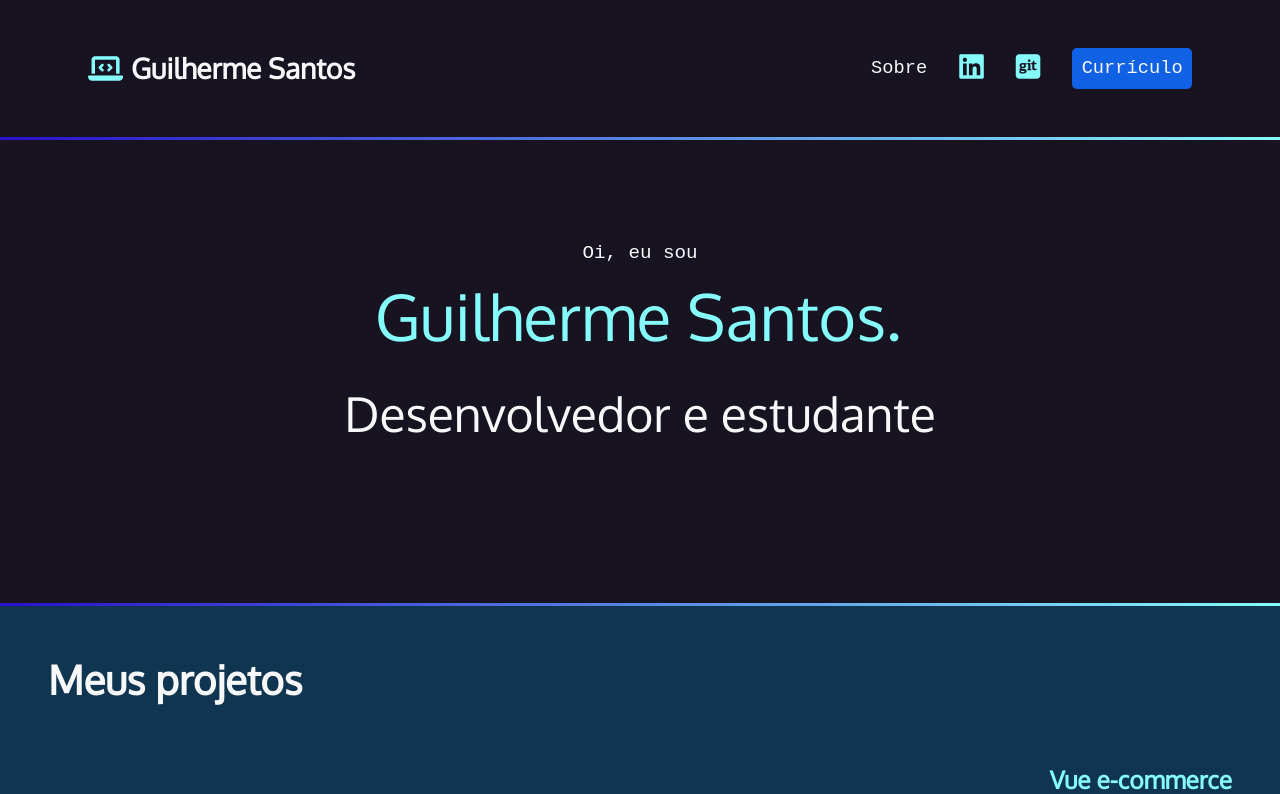
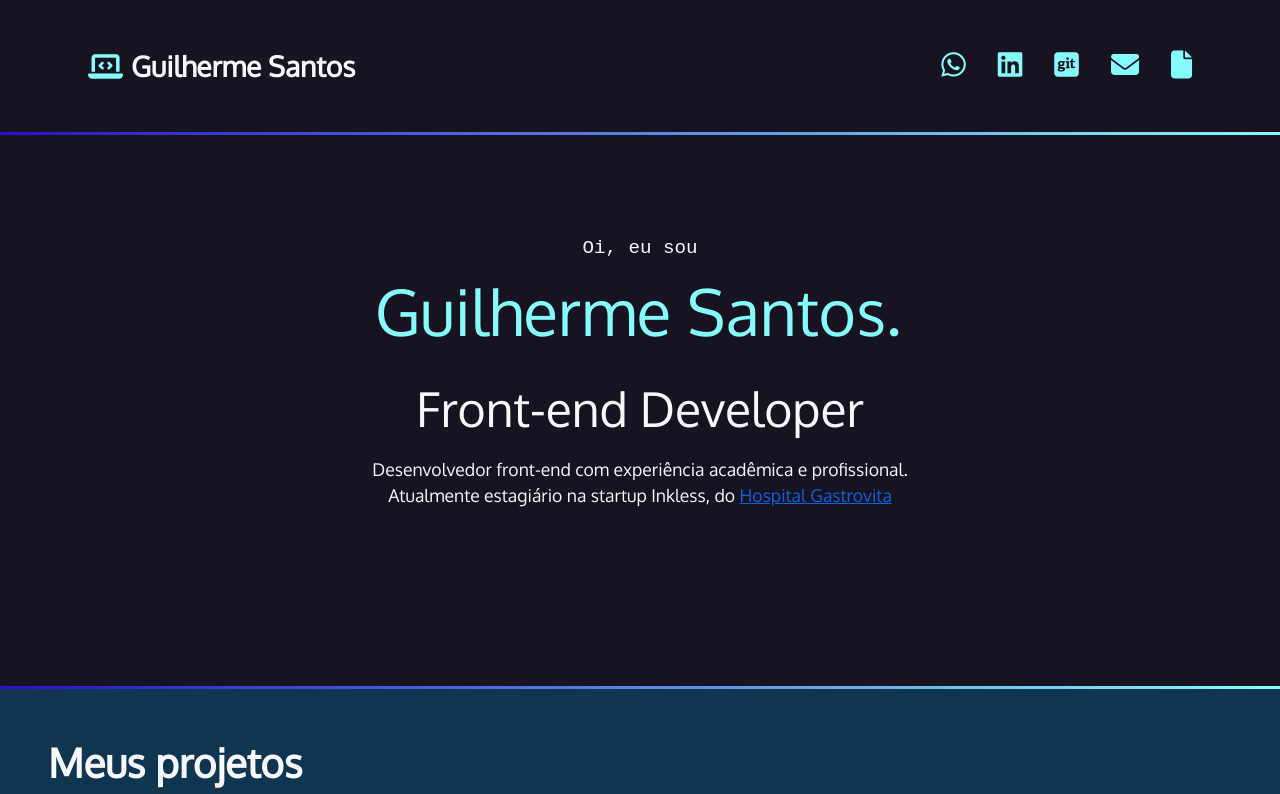
Before and after one commit to guisantosfr/portfolio, a React (Vite) app: page / in a window 1280 px wide. Shown: the top 794 px of the page. Built offline with nearby package versions, Linux system fonts and the light colour scheme; grey boxes are pictures that could not be loaded; a web font is replaced by a local one.

Commit message:
Ajustando header e intro

```diff
--- a/src/components/Header/index.jsx
+++ b/src/components/Header/index.jsx
@@ -1,11 +1,9 @@
 import { Link } from 'react-router-dom'
-
-import resume from '../../assets/Curriculo_GS.pdf'
 
 import './styles.css'
 
-function Header(){
-  return(
+function Header() {
+  return (
     <nav>
       <ul>
         <li>
@@ -17,24 +15,39 @@ function Header(){
           </h1>
         </li>
 
-      <li><Link to="/about">Sobre</Link></li>
+        <li>
+          <Link to="https://api.whatsapp.com/send?phone=5586988775657" target="_blank">
+            <span className="fa-brands fa-whatsapp" title="Whatsapp" aria-hidden="true"></span>
+            <span className="sr-only">Whatsapp</span>
+          </Link>
+        </li>
 
         <li>
           <Link to="https://www.linkedin.com/in/guisantosfr" target="_blank">
-          <span className="fa-brands fa-linkedin" aria-hidden="true"></span>
+            <span className="fa-brands fa-linkedin" title="Linkedin" aria-hidden="true"></span>
             <span className="sr-only">LinkedIn</span>
           </Link>
         </li>
 
         <li>
           <Link to="https://www.github.com/guisantosfr" target="_blank">
-          <span className="fa-brands fa-git-square" aria-hidden="true"></span>
+            <span className="fa-brands fa-git-square" title="Github" aria-hidden="true"></span>
             <span className="sr-only">Github</span>
           </Link>
         </li>
 
         <li>
-        <Link to={resume} className="btn" target="_blank">Currículo</Link>
+          <Link to="mailto:santosgui678@gmail.com" target="_blank">
+            <span className="fa-solid fa-envelope" title="Email" aria-hidden="true"></span>
+            <span className="sr-only">Email</span>
+          </Link>
+        </li>
+
+        <li>
+          <Link to="https://drive.google.com/file/d/1j12xme7VHbfSKTdTFc0AuPJ1NiULn7Ft/view?usp=sharing" target="_blank">
+            <span className="fa-solid fa-file" title="Currículo" aria-hidden="true"></span>
+            <span className="sr-only">Currículo</span>
+          </Link>
         </li>
       </ul>
     </nav>
--- a/src/components/Intro/index.jsx
+++ b/src/components/Intro/index.jsx
@@ -1,11 +1,17 @@
 import './styles.css'
 
-function Intro(){
-  return(
+function Intro() {
+  return (
     <section className="intro">
-    <p className="name">Oi, eu sou<span>Guilherme Santos.</span></p>
-    <h2>Desenvolvedor e estudante</h2>
-  </section>
+      <p className="name">Oi, eu sou
+        <span>Guilherme Santos.</span>
+      </p>
+
+      <h2>Front-end Developer</h2>
+
+      <p className="description">Desenvolvedor front-end com experiência acadêmica e profissional.<br />
+      Atualmente estagiário na startup Inkless, do <a href="http://www.hospitalgastrovita.com.br/" target='_blank'>Hospital Gastrovita</a></p>
+    </section>
   )
 }
 
--- a/src/components/Intro/styles.css
+++ b/src/components/Intro/styles.css
@@ -6,7 +6,6 @@
 }
 
 .intro p {
-  font-size: 1.2rem;
   line-height: 1.5;
 }
 
@@ -15,6 +14,7 @@
 }
 
 .name {
+  font-size: 1.2rem;
   font-family: var(--mono);
 }
 
@@ -37,6 +37,10 @@
 .intro h2 {
   font-size: 1.5rem;
   font-weight: normal;
+}
+
+.description{
+  font-size: 1.1rem;
 }
 
 @media(min-width: 650px) {
--- a/src/main.jsx
+++ b/src/main.jsx
@@ -2,7 +2,6 @@ import React from 'react'
 import ReactDOM from 'react-dom/client'
 
 import App from './App.jsx'
-import About from './pages/About'
 
 import {  createBrowserRouter, RouterProvider } from "react-router-dom"
 
@@ -10,10 +9,6 @@ const router = createBrowserRouter([
     {
       path: "/",
       element: <App/>
-    },
-    {
-      path: "/about",
-      element: <About/>
     }
   ]);
 
--- a/src/pages/About/index.jsx
+++ /dev/null
@@ -1,42 +0,0 @@
-import Footer from '../../components/Footer'
-import Gradient from '../../components/Gradient'
-import Header from '../../components/Header'
-
-import myData from '../../me'
-
-import './styles.css'
-
-function About(){
-  return(
-    <>
-    <Header/>
-    <Gradient/>
-
-    <section className="about" id="about">
-    <div className="container">
-      <h2>Sobre mim</h2>
-
-      <article>
-        <div className="text">
-
-          <p className="black-box">{ myData.description }</p>
-          <h4>Habilidades principais:</h4>
-          <ul>
-            { myData.skills.map(skill => <li key={skill}>{skill}</li>) }
-          </ul>
-        </div>
-
-        <img src={myData.profilePhoto} alt="Minha foto de perfil" className="profile" loading="lazy" />
-      </article>
-
-    </div>
-    </section>
-
-    <Gradient/>
-
-    <Footer/>
-    </>
-  )
-}
-
-export default About
--- a/src/pages/About/styles.css
+++ /dev/null
@@ -1,40 +0,0 @@
-.about {
-  background-color: var(--darkblue);
-  padding: 3rem;
-}
-
-.about h2 {
-  font-size: 2.5rem;
-  margin-bottom: calc(2.5rem * 1.5);
-}
-
-.about img {
-  margin: 0;
-  border-top: 2px solid var(--aqua);
-  border-left: 2px solid var(--aqua);
-  border-radius: 25px;
-  padding: 1rem;
-  width: 62.5%;
-
-  transform: rotate(5deg);
-  transition: transform .5s;
-}
-
-.about img:hover {
-  cursor: pointer;
-  transform: rotate(0);
-  transition: transform .5s;
-}
-
-@media(max-width: 650px) {
-  .about img {
-    display: none;
-  }
-}
-
-@media(min-width: 750px) {
-  .about img {
-    grid-column: 1 / 6;
-    grid-row: 1 / 2;
-  }
-}
```
Also changed, not shown: 1 other file (tests, documents, lock files or other folders). Lines whose indentation alone changed are shown as unchanged.
